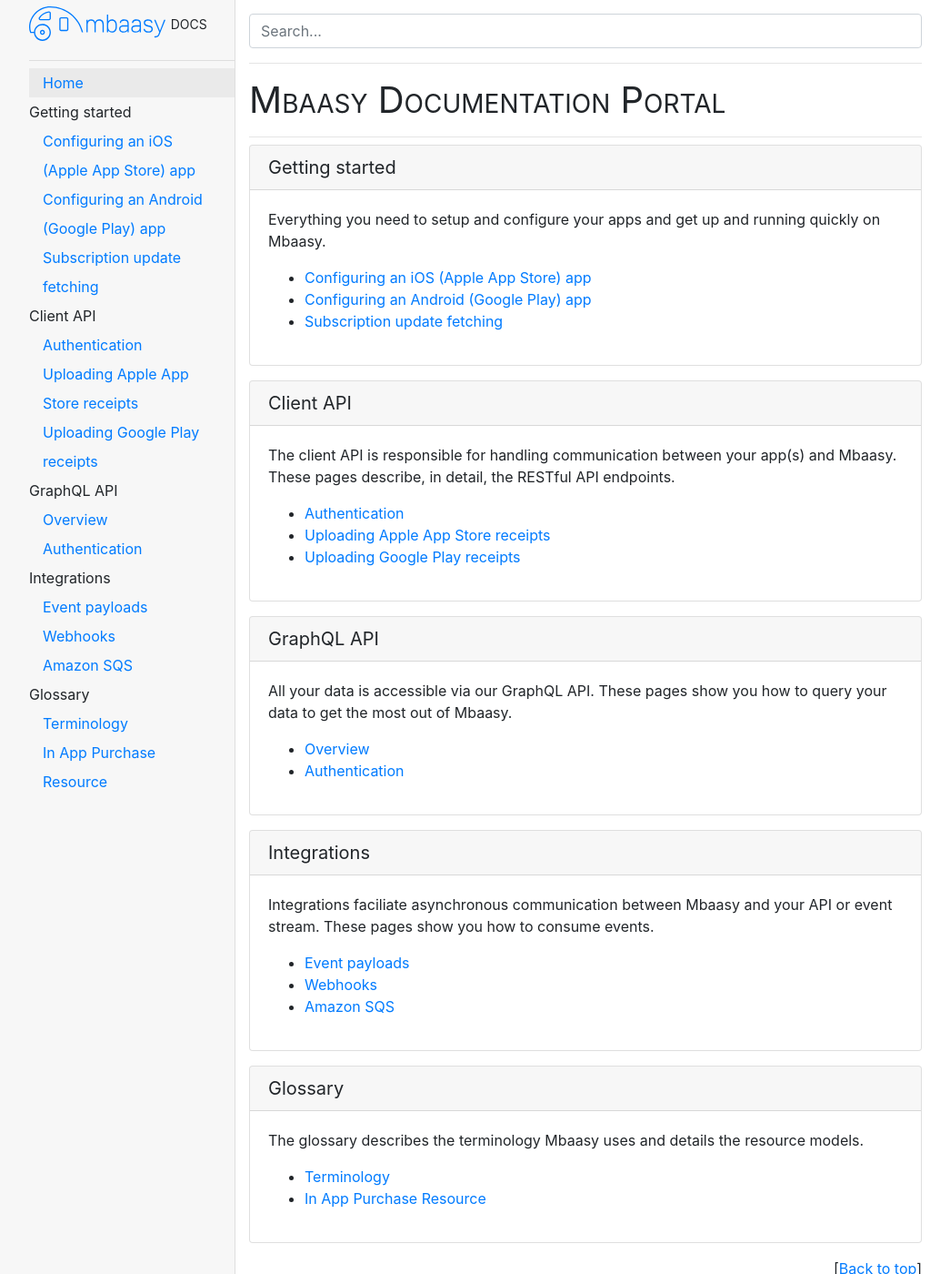
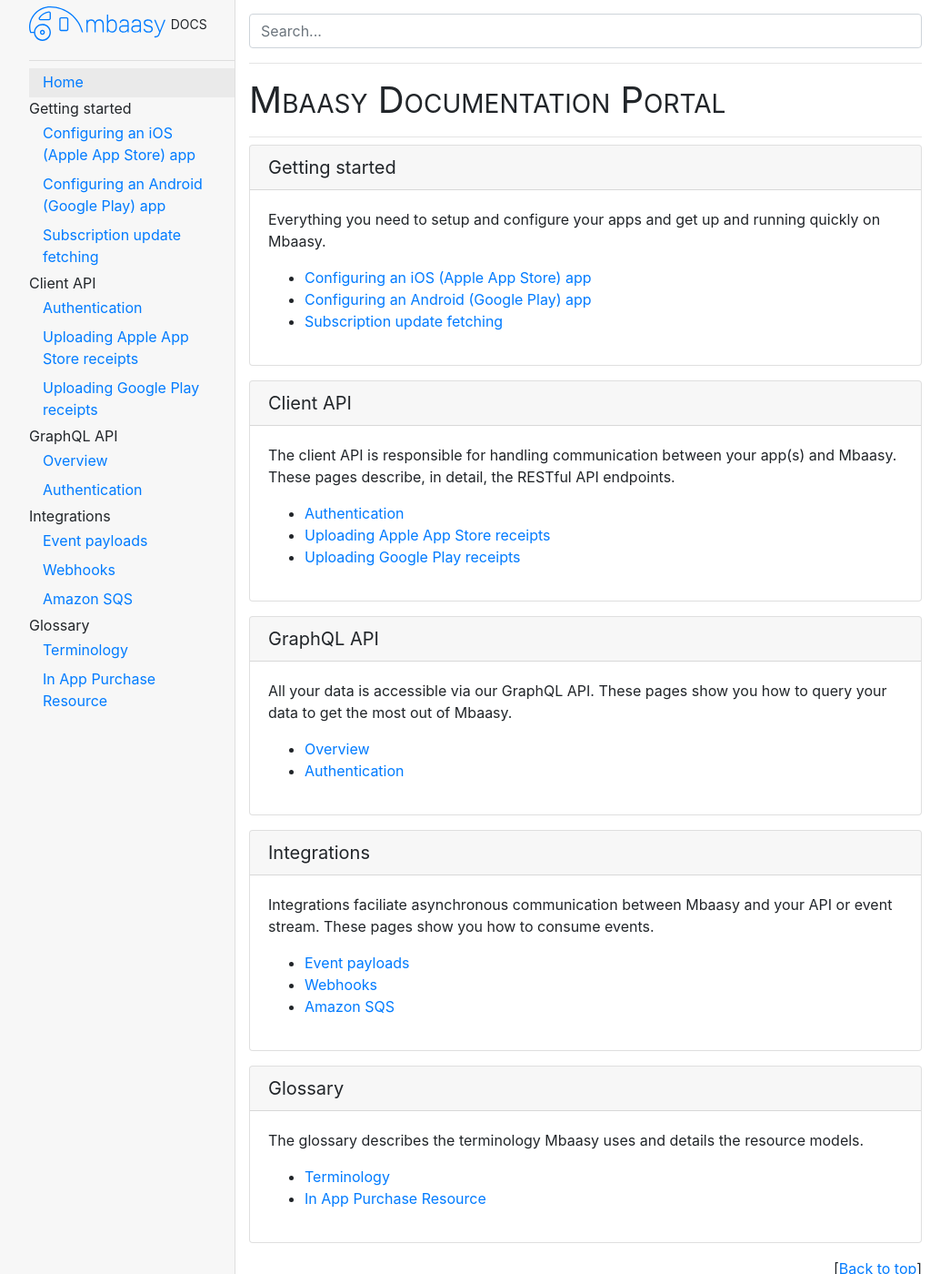
Before and after one commit to mbaasy/docs, a Jekyll site: the page built from index.html, in a window 1280 px wide and 1400 px high. Shown: the whole window at 91% size, without its empty margins (121-1166 px from the left). Built offline with Jekyll 4.4.1, drawn with Linux system fonts in a browser that asks for light colours; comment, search, counter and statistics services are not loaded.

Commit message:
better spacing between nav items

```diff
--- a/_sass/main.scss
+++ b/_sass/main.scss
@@ -55,15 +55,13 @@
     list-style: none;
     padding-left: 0;
     li {
-      line-height: 2em;
       &.active a {
         background: rgba(0,0,0,0.05);
       }
     }
     a {
       display: block;
-      padding-left: 15px;
-      padding-right: 15px;
+      padding: 3px 15px 5px 15px;
       text-decoration: none;
     }
   }
```
